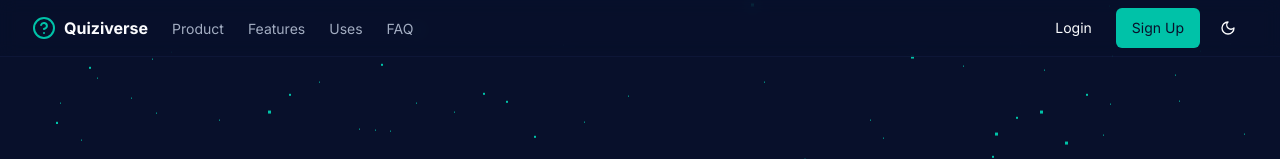
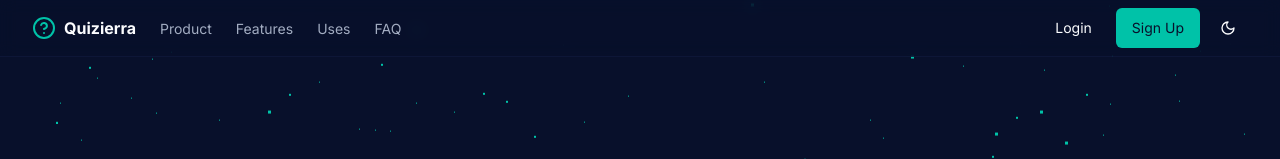
Before and after one commit to arsh1307-bit/QUIZIERRA, a Next.js app: page / in a window 1280 px wide. Shown: the top 159 px of the page. Built offline with nearby package versions, Linux system fonts and the light colour scheme; no server answers.

Commit message:
Update header.tsx

```diff
--- a/src/components/layout/header.tsx
+++ b/src/components/layout/header.tsx
@@ -111,7 +111,7 @@ export function Header({ isDashboard = false, userRole }: { isDashboard?: boolea
             <div className="flex flex-col space-y-6 pt-6">
               <Link href="/" className="flex items-center space-x-2" onClick={() => setIsMobileMenuOpen(false)}>
                 <Logo className="h-6 w-6 text-primary" />
-                <span className="font-bold font-headline">Quiziverse</span>
+                <span className="font-bold font-headline">Quizierra</span>
               </Link>
               <NavItems className="flex flex-col items-start space-y-4" />
             </div>
@@ -121,7 +121,7 @@ export function Header({ isDashboard = false, userRole }: { isDashboard?: boolea
         <div className="mr-4 hidden md:flex items-center">
           <Link href="/" className="mr-6 flex items-center space-x-2">
             <Logo className="h-6 w-6 text-primary" />
-            <span className="font-bold font-headline">Quiziverse</span>
+            <span className="font-bold font-headline">Quizierra</span>
           </Link>
           <NavItems className="items-center space-x-6" />
         </div>
```
